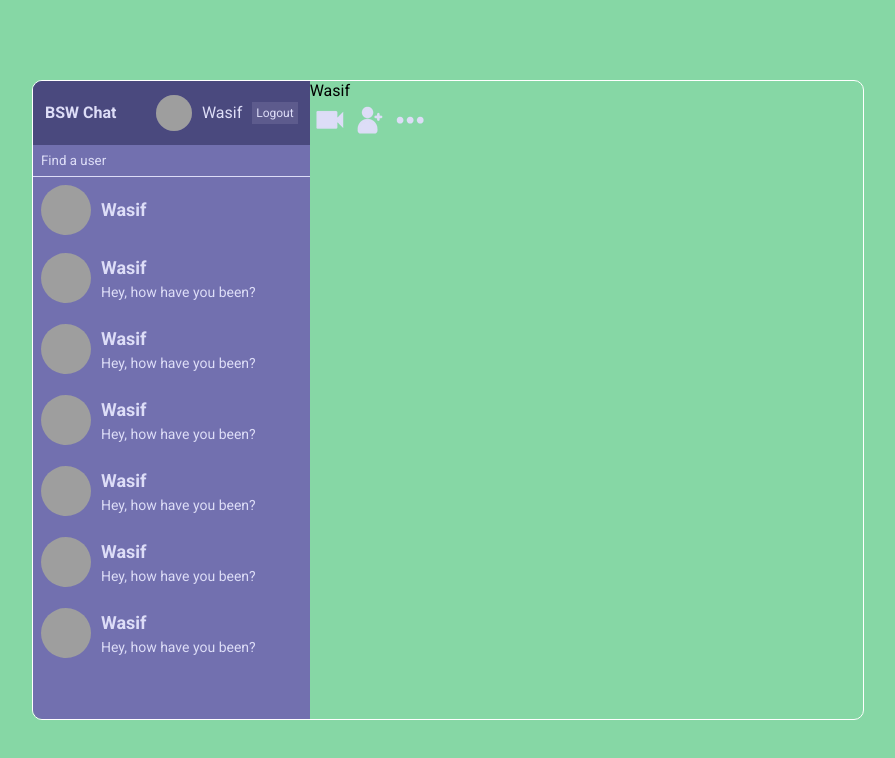
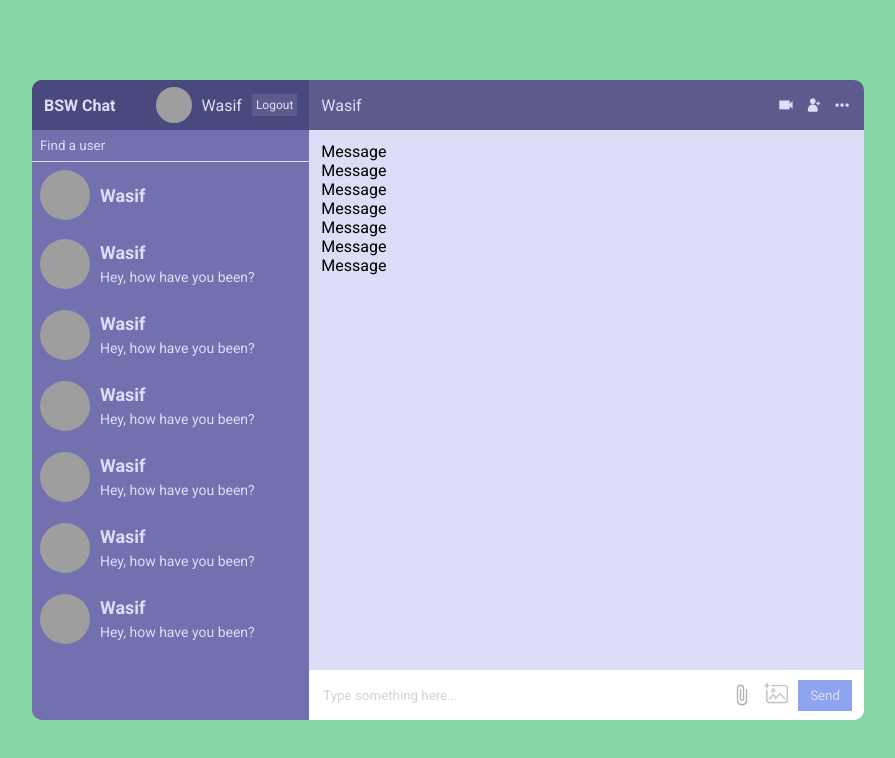
Before and after one commit to wasifafridi25/React-Chat-App, a React (Create React App) app: page / in a window 1280 px wide. Shown: the top 758 px of the page, without its empty margins (192-1087 px from the left). Built offline with nearby package versions, Linux system fonts and the light colour scheme; grey boxes are pictures that could not be loaded.

Commit message:
Done with the input section of the Chat

```diff
--- a/src/components/Chat.jsx
+++ b/src/components/Chat.jsx
@@ -2,6 +2,8 @@
 import Cam from '../Assets/cam.png'
 import Add from '../Assets/add.png'
 import More from '../Assets/more.png'
+import Messages from './Messages'
+import Input from './Input'
 
 export default function Chat() {
   return (
@@ -14,6 +16,8 @@
           <img src={More} alt="" />
         </div>
       </div>
+      <Messages />
+      <Input />
     </div>
   )
 }
--- a/src/components/Input.jsx
+++ b/src/components/Input.jsx
@@ -0,0 +1,19 @@
+import React from 'react'
+import Attach from '../Assets/attach.png'
+import Picture from '../Assets/img.png'
+
+export default function Input() {
+  return (
+    <div className='input'>
+      <input type="text" placeholder='Type something here...'/>
+      <div className="send">
+        <img src={Attach} alt="" />
+        <input type="file" style={{display:"none"}} id='file'/>
+        <label htmlFor="file">
+          <img src={Picture} alt="" />
+        </label>
+        <button>Send</button>
+      </div>
+    </div>
+  )
+}
--- a/src/components/Message.jsx
+++ b/src/components/Message.jsx
@@ -0,0 +1,9 @@
+import React from 'react'
+
+export default function Message() {
+  return (
+    <div>
+      Message
+    </div>
+  )
+}
--- /dev/null
+++ b/src/components/Messages.jsx
@@ -0,0 +1,16 @@
+import React from 'react'
+import Message from './Message'
+
+export default function Messages() {
+  return (
+    <div className='messages'>
+      <Message />
+      <Message />
+      <Message />
+      <Message />
+      <Message />
+      <Message />
+      <Message />
+    </div>
+  )
+}
--- a/src/style.scss
+++ b/src/style.scss
@@ -101,7 +101,7 @@
   }
 
   .container {
-    border: 1px solid white;
+    // border: 1px solid white;
     border-radius: 10px;
     width: 65%;
     height: 80%;
@@ -114,7 +114,7 @@
     background-color: #7270af;
 
     .navbar {
-      height: 10%;
+      height: 50px;
       display: flex;
       justify-content: space-between;
       align-items: center;
@@ -165,7 +165,7 @@
       }
     }
 
-    .sidebar__span{
+    .sidebar__span {
       font-size: 18px;
       font-weight: bold;
     }
@@ -189,19 +189,19 @@
         object-fit: cover;
       }
 
-      .user__chat--info2{
+      .user__chat--info2 {
         margin-top: 6px;
 
-        span{
+        span {
           font-size: 18px;
           font-weight: bold;
         }
-        p{
+        p {
           font-size: 14px;
           line-height: 0%;
         }
 
-        .user__chat--span{
+        .user__chat--span {
           margin-top: 12px;
         }
       }
@@ -210,5 +210,74 @@
 
   .chat {
     flex: 2;
+
+    .chat__info {
+      background-color: #5d5b8d;
+      height: 50px;
+      display: flex;
+      justify-content: space-between;
+      align-items: center;
+      padding: 12px;
+      color: #ddddf7;
+
+      .chat__icons {
+        display: flex;
+
+        img {
+          width: 20px;
+          height: 20px;
+          margin-left: 8px;
+          cursor: pointer;
         }
       }
+    }
+
+    .messages {
+      background-color: #ddddf7;
+      padding: 12px;
+      height: calc(100% - 100px);
+    }
+
+    .input {
+      background-color: white;
+      padding: 12px;
+      height: 50px;
+      display: flex;
+      justify-content: space-between;
+      align-items: center;
+
+      input {
+        width: 100%;
+        color: #2f2d52;
+        border: none;
+        outline: none;
+
+        &::placeholder{
+            color: lightgray;
+          }
+      }
+
+
+
+      .send {
+        display: flex;
+        align-items: center;
+        gap: 10px;
+
+        img {
+          width: 24px;
+          height: 24px;
+          cursor: pointer;
+        }
+
+        button {
+          padding: 8px 12px;
+          background-color: #8da4f1;
+          color: #ddddf7;
+          border: none;
+          cursor: pointer;
+        }
+      }
+    }
+  }
+}
```
Lines whose indentation alone changed are shown as unchanged.
